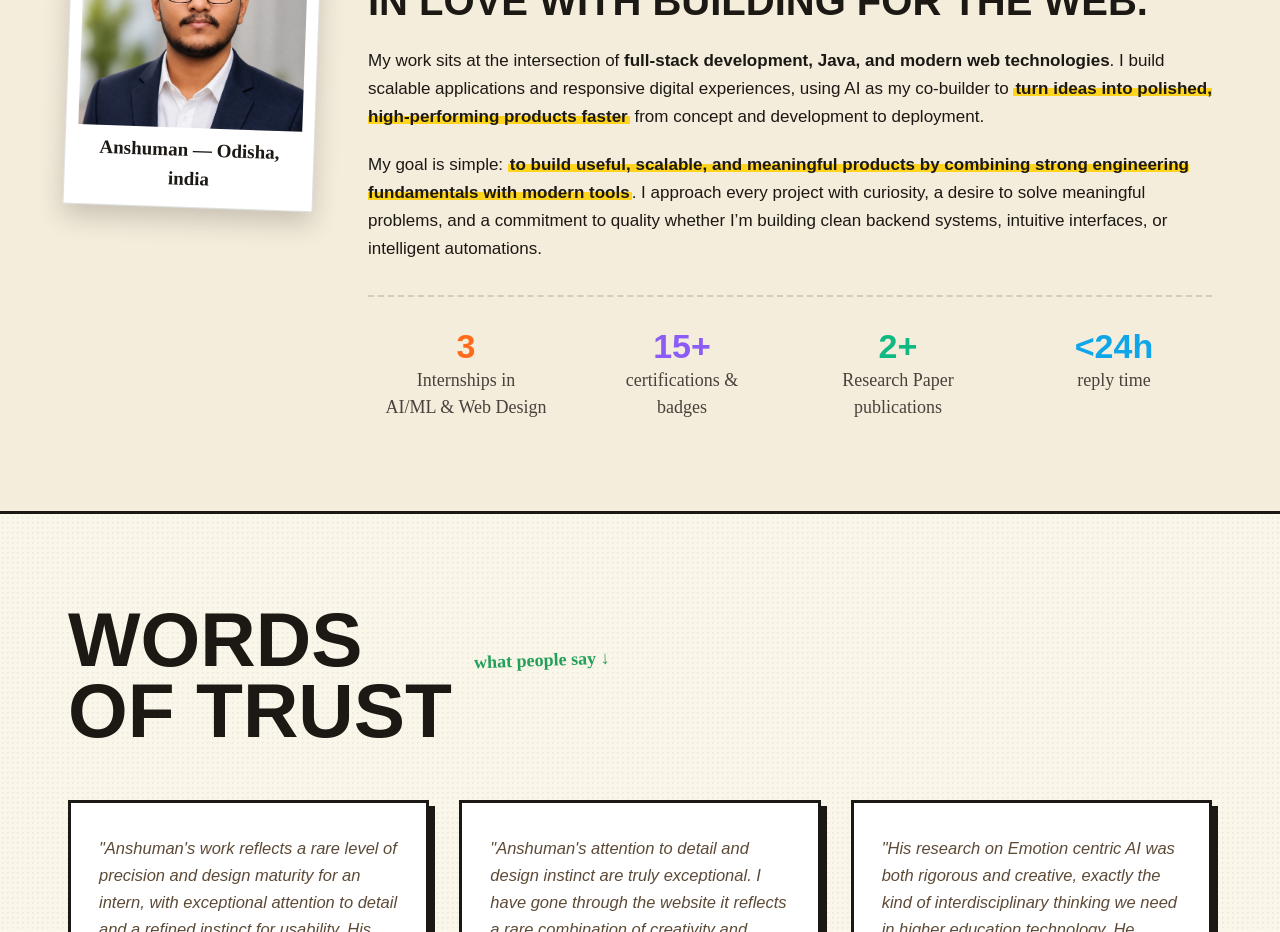
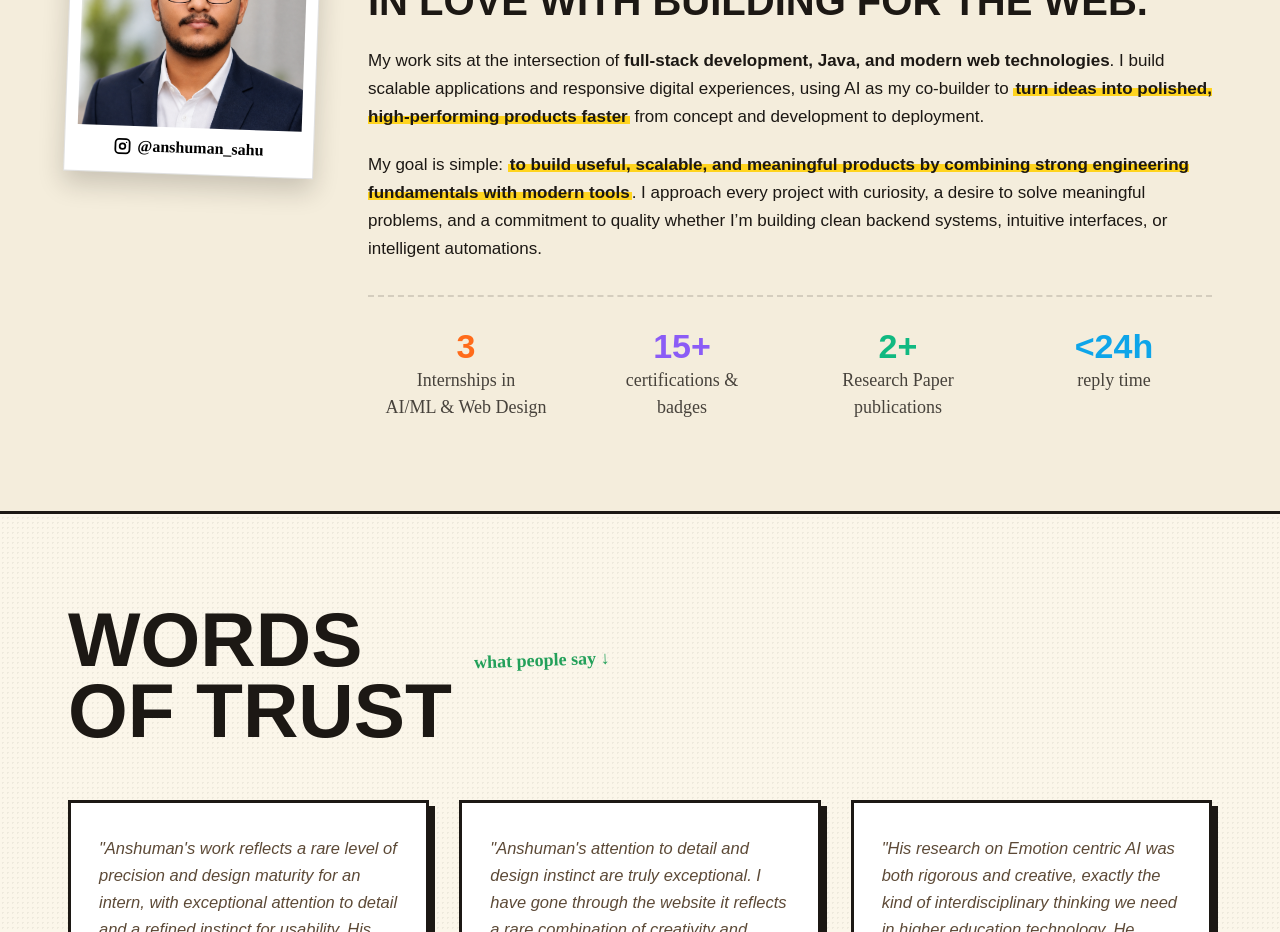
Before and after one commit to anshuman-sahu-dev/AnshumanSahu, a React (Vite) app: page / in a window 1280 px wide. Shown: the part 6920-7852 px from the top of the page. Built offline with nearby package versions, Linux system fonts and the light colour scheme.

Commit message:
Add Google Search Console verification

```diff
--- a/src/components/Sections/About.jsx
+++ b/src/components/Sections/About.jsx
@@ -1,4 +1,5 @@
 import React from 'react';
+
 import { SectionHeading } from '../UI/SectionHeading';
 import { ScrollRevealWrapper } from '../UI/ScrollRevealWrapper';
 import profileImg from '../../assets/Profile/Anshuman Sahu.png';
@@ -16,7 +17,36 @@ export const About = () => {
           <div className="relative bg-white border border-black/12 p-[12px_12px_14px] shadow-[0_12px_26px_rgba(28,24,20,0.2)] rotate-2 transition-transform duration-250 hover:rotate-0 hover:scale-105 mx-auto md:mx-0 w-[250px]">
             <span className="tape -top-[14px] left-1/2 -translate-x-1/2 -rotate-3"></span>
             <img src={profileImg} alt="Anshuman Sahu" className="w-full block" />
-            <div className="font-marker font-bold text-[19px] mt-2 text-center">Anshuman — Odisha, india</div>
+            <a
+              href="https://www.instagram.com/anshuman_sahu_06?stkn=NjhjcGN2cm4zOWF0"
+              target="_blank"
+              rel="noopener noreferrer"
+              className="group flex items-center justify-center gap-1.5 mt-2 font-marker font-bold text-[16px] text-black dark:text-[#6F4E37] transition-colors duration-200"
+            >
+              {/* Default icon — hidden on hover */}
+              <svg className="group-hover:hidden" xmlns="http://www.w3.org/2000/svg" width="17" height="17" viewBox="0 0 24 24" fill="none" stroke="currentColor" strokeWidth="2.5" strokeLinecap="round" strokeLinejoin="round">
+                <rect x="2" y="2" width="20" height="20" rx="5" ry="5"/>
+                <circle cx="12" cy="12" r="4"/>
+                <circle cx="17.5" cy="6.5" r="1" fill="currentColor" stroke="none"/>
+              </svg>
+              {/* Gradient icon — shown on hover */}
+              <svg className="hidden group-hover:block" xmlns="http://www.w3.org/2000/svg" width="17" height="17" viewBox="0 0 24 24" fill="none" strokeWidth="2.5" strokeLinecap="round" strokeLinejoin="round">
+                <defs>
+                  <linearGradient id="ig-grad" x1="0%" y1="100%" x2="100%" y2="0%">
+                    <stop offset="0%" stopColor="#fcaf45"/>
+                    <stop offset="35%" stopColor="#e1306c"/>
+                    <stop offset="100%" stopColor="#833ab4"/>
+                  </linearGradient>
+                </defs>
+                <rect x="2" y="2" width="20" height="20" rx="5" ry="5" stroke="url(#ig-grad)"/>
+                <circle cx="12" cy="12" r="4" stroke="url(#ig-grad)"/>
+                <circle cx="17.5" cy="6.5" r="1" fill="url(#ig-grad)" stroke="none"/>
+              </svg>
+              {/* Text with gradient on hover */}
+              <span className="group-hover:bg-gradient-to-r group-hover:from-[#fcaf45] group-hover:via-[#e1306c] group-hover:to-[#833ab4] group-hover:bg-clip-text group-hover:text-transparent transition-all duration-200">
+                @anshuman_sahu
+              </span>
+            </a>
           </div>
 
           <div>
```
